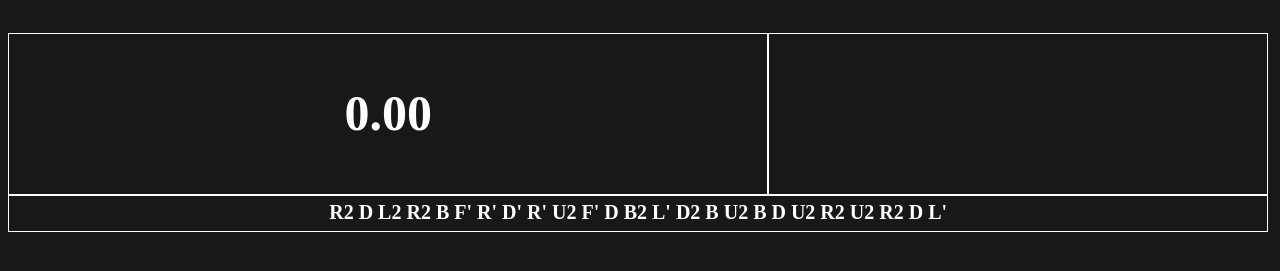
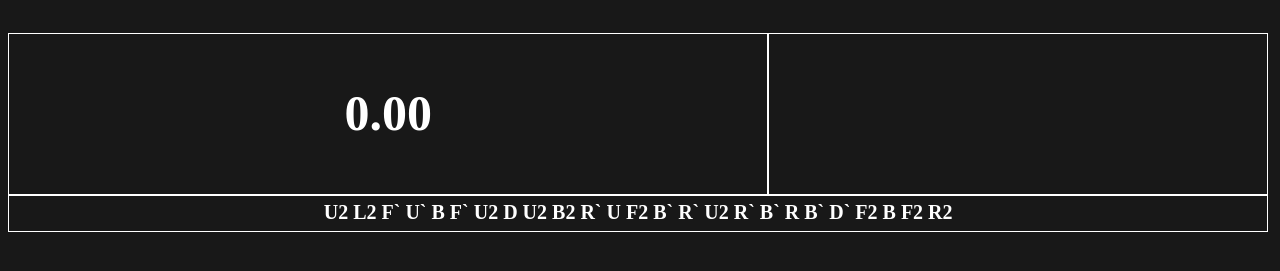
Before and after one commit to Mandukk/CubeTimer, a plain HTML site: page index.html in a window 1280 px wide. Shown: the part 165-436 px from the top of the page. Drawn offline with Linux system fonts and the light colour scheme.

Commit message:
Agora possui Scrambles e todo list.

```diff
--- a/index.html
+++ b/index.html
@@ -15,11 +15,15 @@
         <h5 id="oldTimes" class="oldTimers"></h5>
       </div>
       <div class="divScramble">
-        <h5 id="scrambles" class="scrambles">R2 D L2 R2 B F' R' D' R' U2 F' D B2 L' D2 B U2 B D U2 R2 U2 R2 D L'</h5>
+        <h5 id="scrambles" class="scrambles"></h5>
       </div>
     </div>
 
     <script>
+
+      window.onload = getScramble();
+
+
       let seconds = 0;
       let mseconds = 0;
       let time = document.querySelector('#time');
@@ -50,40 +54,46 @@
         let scrambleMovesB = ['B','B`','B2'];
         let scrambleMovesL = ['L','L`','L2'];
         let scrambleMovesR = ['R','R`','R2'];
+        let randomMoveOld;
         for(let i = 0; i < scrambleLength; i++){
           let randomMove = Math.floor(Math.random() * 6) + 1;
           if(randomMove === 1 && randomMoveOld != 1){
-            let move = scrambleMovesU[Math.floor(Math.random() * 3) + 1];
+            let move = scrambleMovesU[Math.floor(Math.random() * 3)];
             scramble.push(move);
-            let randomMoveOld = randomMove;
+            randomMoveOld = randomMove;
           }
-          if(randomMove === 2 && randomMoveOld != 2){
-            let move = scrambleMovesF[Math.floor(Math.random() * 3) + 1];
+          else if(randomMove === 2 && randomMoveOld != 2){
+            let move = scrambleMovesF[Math.floor(Math.random() * 3)];
             scramble.push(move);
-            let randomMoveOld = randomMove;
+            randomMoveOld = randomMove;
           }
-          if(randomMove === 3 && randomMoveOld != 3){
-            let move = scrambleMovesD[Math.floor(Math.random() * 3) + 1];
+          else if(randomMove === 3 && randomMoveOld != 3){
+            let move = scrambleMovesD[Math.floor(Math.random() * 3)];
             scramble.push(move);
-            let randomMoveOld = randomMove;
+            randomMoveOld = randomMove;
           }
-          if(randomMove === 4 && randomMoveOld != 4){
-            let move = scrambleMovesB[Math.floor(Math.random() * 3) + 1];
+          else if(randomMove === 4 && randomMoveOld != 4){
+            let move = scrambleMovesB[Math.floor(Math.random() * 3)];
             scramble.push(move);
-            let randomMoveOld = randomMove;
+            randomMoveOld = randomMove;
           }
-          if(randomMove === 5 && randomMoveOld != 5){
-            let move = scrambleMovesL[Math.floor(Math.random() * 3) + 1];
+          else if(randomMove === 5 && randomMoveOld != 5){
+            let move = scrambleMovesL[Math.floor(Math.random() * 3)];
             scramble.push(move);
-            let randomMoveOld = randomMove;
+            randomMoveOld = randomMove;
           }
-          if(randomMove === 6 && randomMoveOld != 6){
-            let move = scrambleMovesR[Math.floor(Math.random() * 3) + 1];
+          else if(randomMove === 6 && randomMoveOld != 6){
+            let move = scrambleMovesR[Math.floor(Math.random() * 3)];
             scramble.push(move);
-            let randomMoveOld = randomMove;
+            randomMoveOld = randomMove;
+          }
+          else {
+            i--;
+            continue;
           }
 
         }
+        document.querySelector('#scrambles').innerHTML = scramble.join(' ');
       }
 
       //Funcao para iniciar o tempo
@@ -116,7 +126,6 @@
           minutes = 0;
           startTimer();
           verifyTimer = 1;
-          getScramble();
         }
         else if(keyCode == 32 && verifyTimer === 1){
             stopTimer();
@@ -125,9 +134,9 @@
             timesHistory.push(timeNow);
             //timesHistory.forEach(debugArray);
             refreshTimes(timesHistory);
+            getScramble();
         }
       });
-
 
     </script>
   </body>
```
Also changed, not shown: 1 other file.
